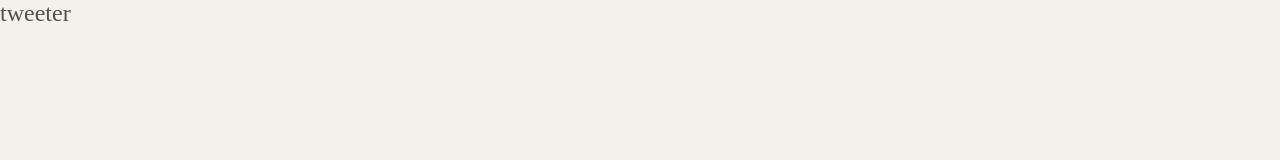
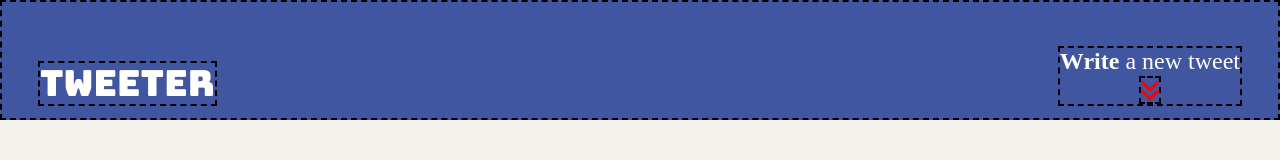
Before and after one commit to FarzanehSa/Tweeter, a website: page public/index.html in a window 1280 px wide. Drawn offline with nearby package versions, Linux system fonts and the light colour scheme.

Commit message:
setup fonts, implement nav css file

```diff
--- a/package.json
+++ b/package.json
@@ -13,7 +13,7 @@
   "dependencies": {
     "body-parser": "^1.15.2",
     "chance": "^1.0.2",
-    "express": "^4.13.4",
+    "express": "^4.17.3",
     "md5": "^2.1.0"
   },
   "devDependencies": {
--- a/public/index.html
+++ b/public/index.html
@@ -7,20 +7,39 @@
     <!-- External CSS -->
     <link rel="stylesheet" href="https://cdnjs.cloudflare.com/ajax/libs/normalize/8.0.1/normalize.min.css" type="text/css" />
 
+    <!-- Bungee Font -->
+    <link rel="preconnect" href="https://fonts.googleapis.com">
+    <link rel="preconnect" href="https://fonts.gstatic.com" crossorigin>
+    <link href="https://fonts.googleapis.com/css2?family=Bungee&display=swap" rel="stylesheet">
+
+    <!-- Source Sans Pro  300, 600, italic of each -->
+    <link rel="preconnect" href="https://fonts.googleapis.com">
+    <link rel="preconnect" href="https://fonts.gstatic.com" crossorigin>
+    <link href="https://fonts.googleapis.com/css2?family=Bungee&family=Source+Sans+Pro:ital,wght@0,300;0,600;1,300;1,600&display=swap" rel="stylesheet">
+
     <!-- App CSS -->
     <link rel="stylesheet" href="/styles/layout.css" type="text/css" />
+    <link rel="stylesheet" href="/styles/nav.css" type="text/css" />
+    <link rel="stylesheet" href="/styles/header.css" type="text/css" />
 
     <!-- External JS -->
     <script src="https://ajax.googleapis.com/ajax/libs/jquery/3.4.1/jquery.min.js"></script>
 
     <!-- App JS -->
     <script type="text/javascript" src="/scripts/client.js"></script>
+
+    <!-- font-awesome library -->
+    <link rel="stylesheet" href="https://cdnjs.cloudflare.com/ajax/libs/font-awesome/6.0.0/css/all.min.css" integrity="sha512-9usAa10IRO0HhonpyAIVpjrylPvoDwiPUiKdWk5t3PyolY1cOd4DSE0Ga+ri4AuTroPR5aQvXU9xC6qOPnzFeg==" crossorigin="anonymous" referrerpolicy="no-referrer" />
   </head>
 
   <body>
     <!-- Top nav bar (fixed) -->
     <nav>
-      <span>tweeter</span>
+      <span class="logo">tweeter</span>
+      <div class="writeTweet">
+        <div><span class="bold">Write</span> a new tweet</div>
+        <i class="fa-solid fa-angles-down dblAngel"></i>
+      </div>
     </nav>
 
     <!-- Page-specific (main) content here -->
--- /dev/null
+++ b/public/styles/nav.css
@@ -0,0 +1,42 @@
+/* 120 pixels in height
+   Full width of the viewport
+   #4056A1 as its default background colour
+   #FFFFFF as its default font colour
+   <span> within the <nav> uses Bungee as its default font-family
+   1.5ems of space on the right and left between the content and the edges */
+
+   nav {
+    border: 2px dashed black;  /* 🔺 */
+    display: flex;
+    height: 120px;
+    width: 100%;
+    background-color: #4056A1;
+    color: #FFFFFF;
+    padding: 0.5em 1.5em;
+
+    position: fixed;
+    align-items: flex-end;
+    justify-content: space-between;
+    z-index: 2;
+  }
+
+  .logo {
+    border: 2px dashed black;   /* 🔺 */
+    font-size: 1.5em;
+    font-family: 'Bungee', cursive;
+  }
+
+  .writeTweet {
+    border: 2px dashed black;   /* 🔺 */
+    display: flex;
+    flex-direction: column;
+  }
+
+  .dblAngel {
+    border: 2px dashed black;   /* 🔺 */
+    color: red;
+    align-self: center;
+  }
+  .bold {
+    font-weight: 600;
+  }
```
Also changed, not shown: server/data-files/initial-tweets.json (+5 -5 lines), public/styles/header.css (added), 1 other file.
